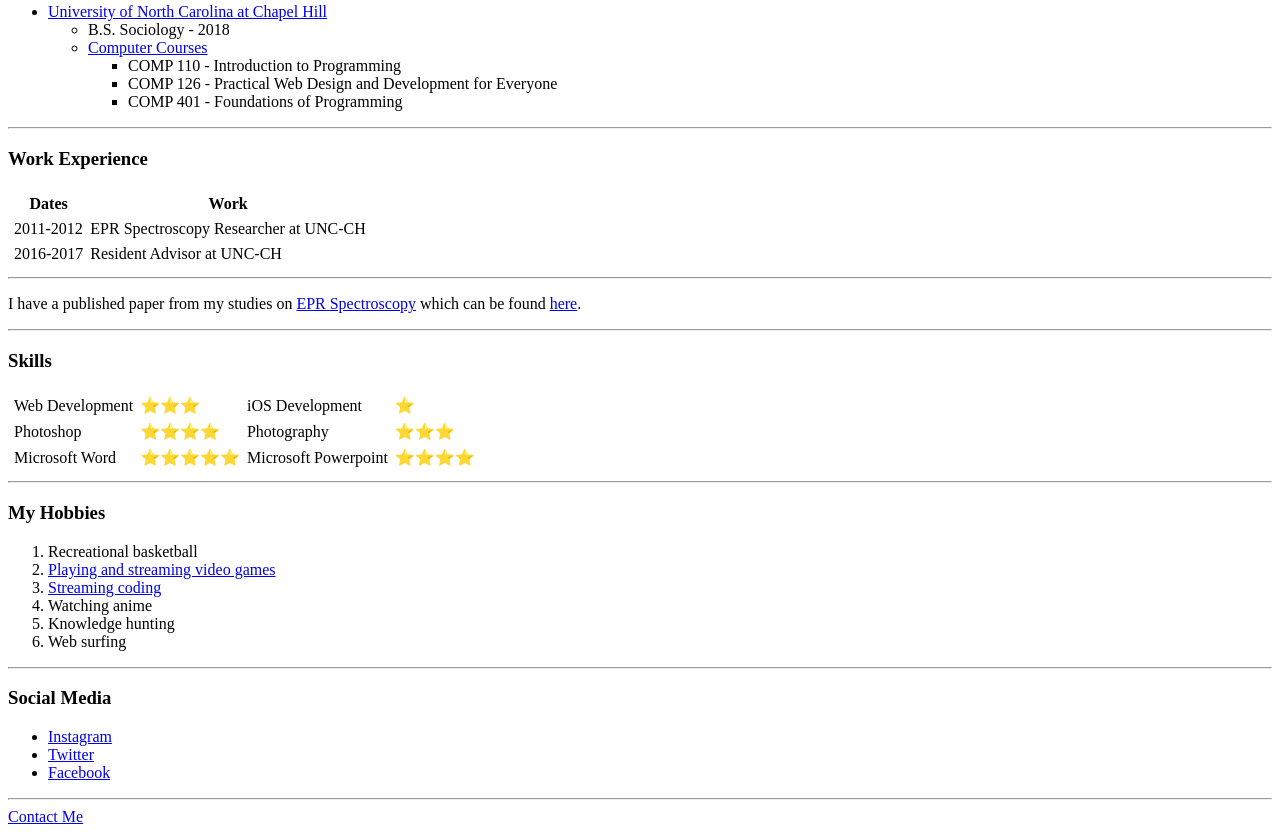
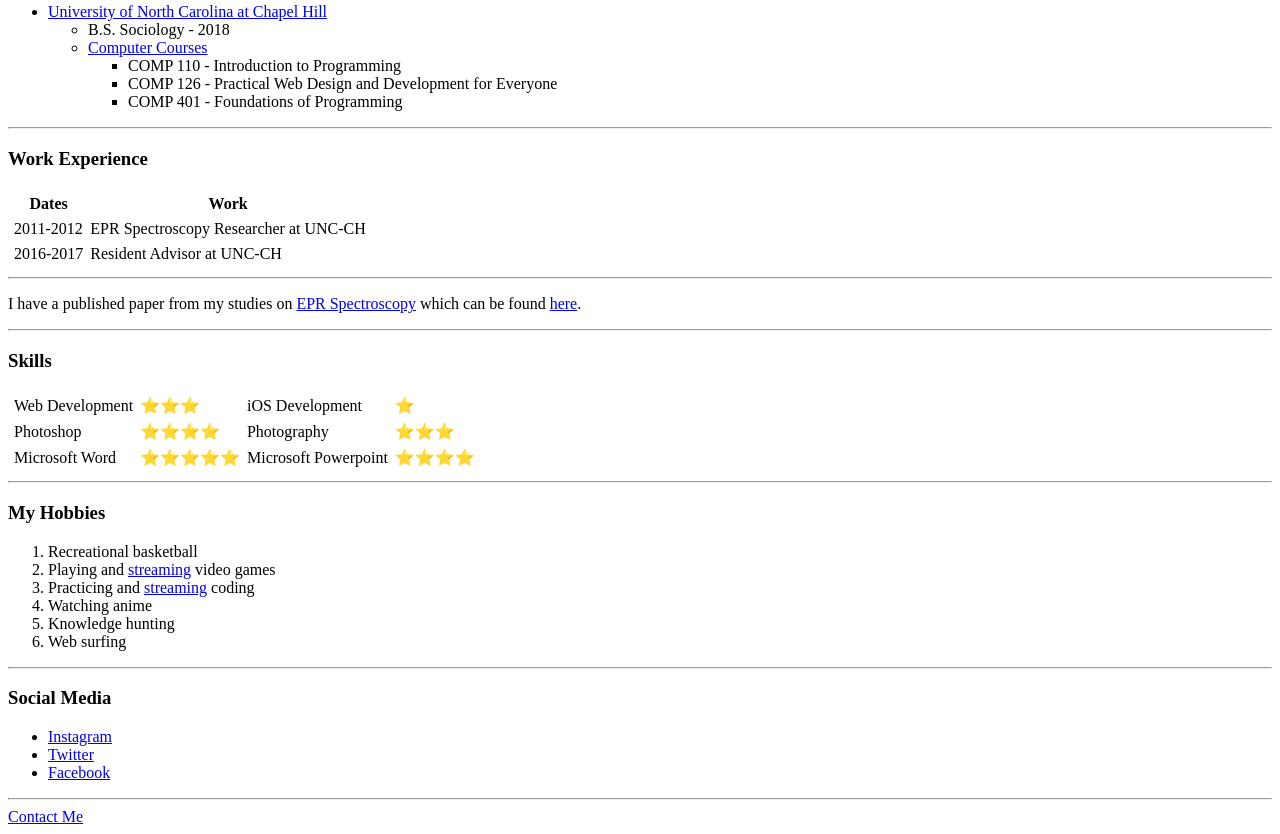
Before and after one commit to rbas30/cv, a plain HTML site: page index.html in a window 1280 px wide. Shown: the part 452-1286 px from the top of the page. Drawn offline with Linux system fonts and the light colour scheme.

Commit message:
Add files via upload

```diff
--- a/index.html
+++ b/index.html
@@ -81,8 +81,8 @@
   <h3>My Hobbies</h3>
   <ol>
     <li>Recreational basketball</li>
-    <li><a href="https://www.twitch.tv/xdriftzz_">Playing and streaming video games</a></li>
-    <li><a href="https://www.twitch.tv/rbas30">Streaming coding</a></li>
+    <li>Playing and <a href="https://www.twitch.tv/xdriftzz_">streaming</a> video games</li>
+    <li>Practicing and <a href="https://www.twitch.tv/rbas30">streaming</a> coding</li>
     <li>Watching anime</li>
     <li>Knowledge hunting</li>
     <li>Web surfing</li>
```
